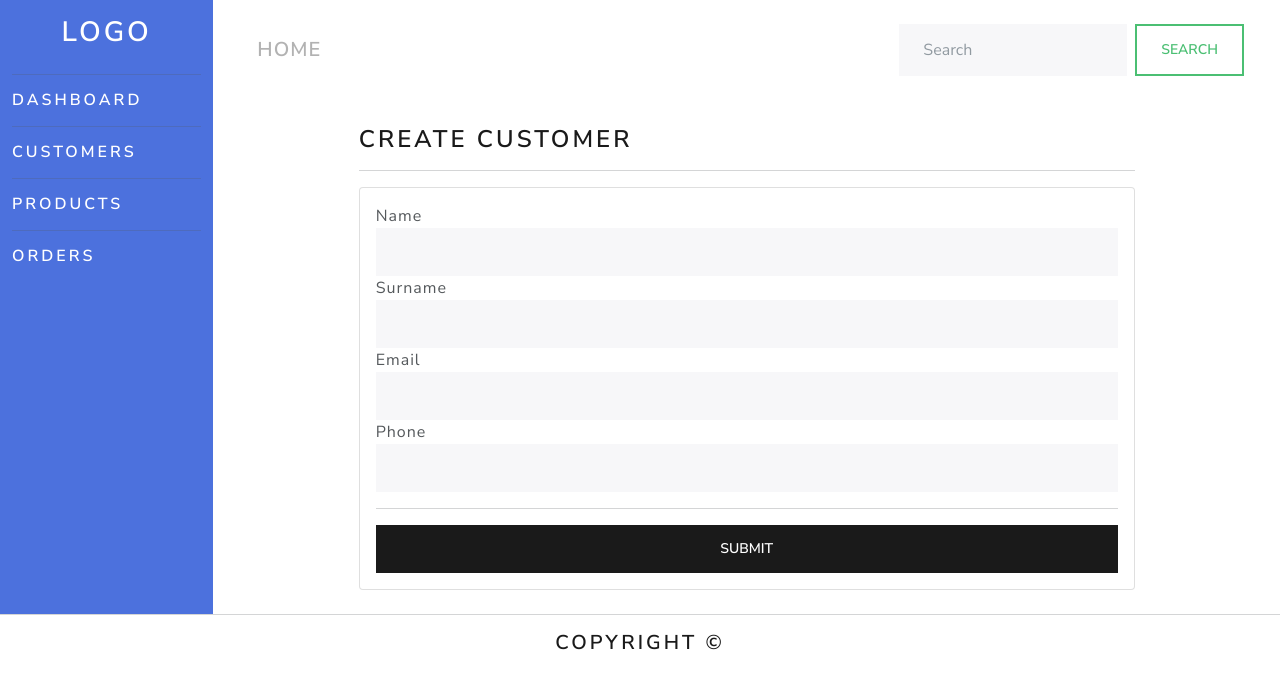
After one commit to Michael233ctrl/FlaskCRM, a Flask app: page /create-customer in a window 1280 px wide. The commit adds this page. Shown: the top 689 px of the page. Run offline with Flask 2, Linux system fonts and the light colour scheme; some libraries are stand-ins or nearby versions.

Commit message:
Add customer create functionality

```diff
--- a/crm/__init__.py
+++ b/crm/__init__.py
@@ -1,9 +1,13 @@
 from flask import Flask
 from flask_sqlalchemy import SQLAlchemy
+from psycopg2 import DatabaseError
 
 app = Flask(__name__)
 app.config['SECRET_KEY'] = '0994e426533435a7a1c8c13de3414af4'
-app.config['SQLALCHEMY_DATABASE_URI'] = 'postgresql://postgres:postgres@localhost/crm'
+try:
+    app.config['SQLALCHEMY_DATABASE_URI'] = 'postgresql://postgres:postgres@localhost/crm'
+except DatabaseError as e:
+    print('Connection failed')
 app.config['SQLALCHEMY_TRACK_MODIFICATIONS'] = False
 db = SQLAlchemy(app)
 
--- /dev/null
+++ b/crm/templates/customer_create.html
@@ -0,0 +1,33 @@
+{% extends 'main.html' %}
+
+{% block content %}
+    <div class="row d-flex justify-content-center">
+        <div class="col-md-9">
+            <h3>Create Customer</h3>
+        <hr>
+            <div class="card card-body">
+                <form method="POST" action="">
+                    {{ form.hidden_tag() }}
+                    <div class="form-group">
+                        {{ form.name.label(class="form-control-label") }}
+                        {{ form.name(class="form-control") }}
+                    </div>
+                    <div class="form-group">
+                        {{ form.surname.label }}
+                        {{ form.surname(class="form-control") }}
+                    </div>
+                    <div class="form-group">
+                        {{ form.email.label }}
+                        {{ form.email(class="form-control") }}
+                    </div>
+                    <div class="form-group">
+                        {{ form.phone.label }}
+                        {{ form.phone(class="form-control") }}
+                    </div>
+                    <hr>
+                    {{ form.submit(class="btn btn-primary w-100") }}
+                </form>
+            </div>
+        </div>
+    </div>
+{% endblock %}
--- a/crm/templates/dashboard.html
+++ b/crm/templates/dashboard.html
@@ -6,7 +6,10 @@
     <div class="row">
         <div class="col-xl-4 col-lg-5">
             <div class="card card-body">
-                <a class="btn btn-primary  btn-sm btn-block" href="#" id="createBtn">Create Customer</a>
+                <a class="btn btn-primary  btn-sm btn-block" href="{{ url_for('create_customer') }}"
+                   id="createBtn">
+                    Create Customer
+                </a>
                 <table class="table table-sm">
                     <tr>
                         <th>Customer</th>
--- a/crm/views.py
+++ b/crm/views.py
@@ -40,9 +40,6 @@ def customer_detail(id):
     customer = Customer.query.get(id)
     form = CustomerForm()
     if form.validate_on_submit():
-        """
-        Add exception handler
-        """
         customer.name = form.name.data
         customer.surname = form.surname.data
         customer.email = form.email.data
@@ -63,3 +60,19 @@ def delete_customer(id):
     db.session.delete(customer)
     db.session.commit()
     return jsonify('Customer was deleted')
+
+
+@app.route('/create-customer', methods=['GET', 'POST'])
+def create_customer():
+    form = CustomerForm()
+    if form.validate_on_submit():
+        customer = Customer(
+            name=form.name.data,
+            surname=form.surname.data,
+            email=form.email.data,
+            phone=form.phone.data
+        )
+        db.session.add(customer)
+        db.session.commit()
+        return redirect(url_for('customer_list'))
+    return render_template('customer_create.html', form=form)
```
